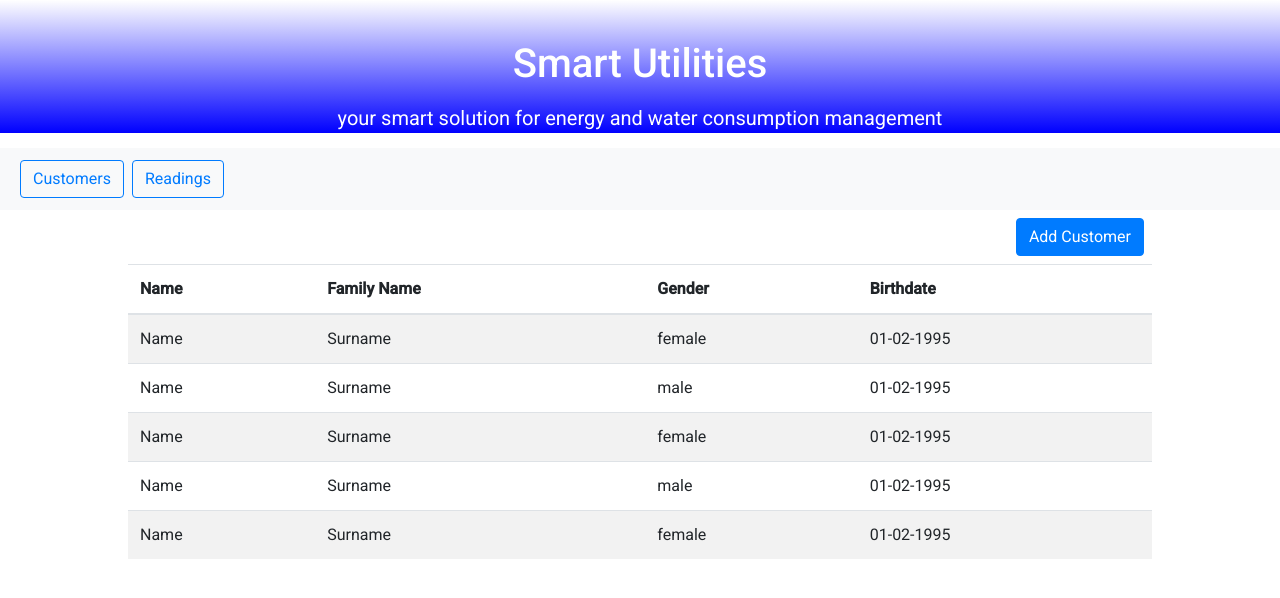
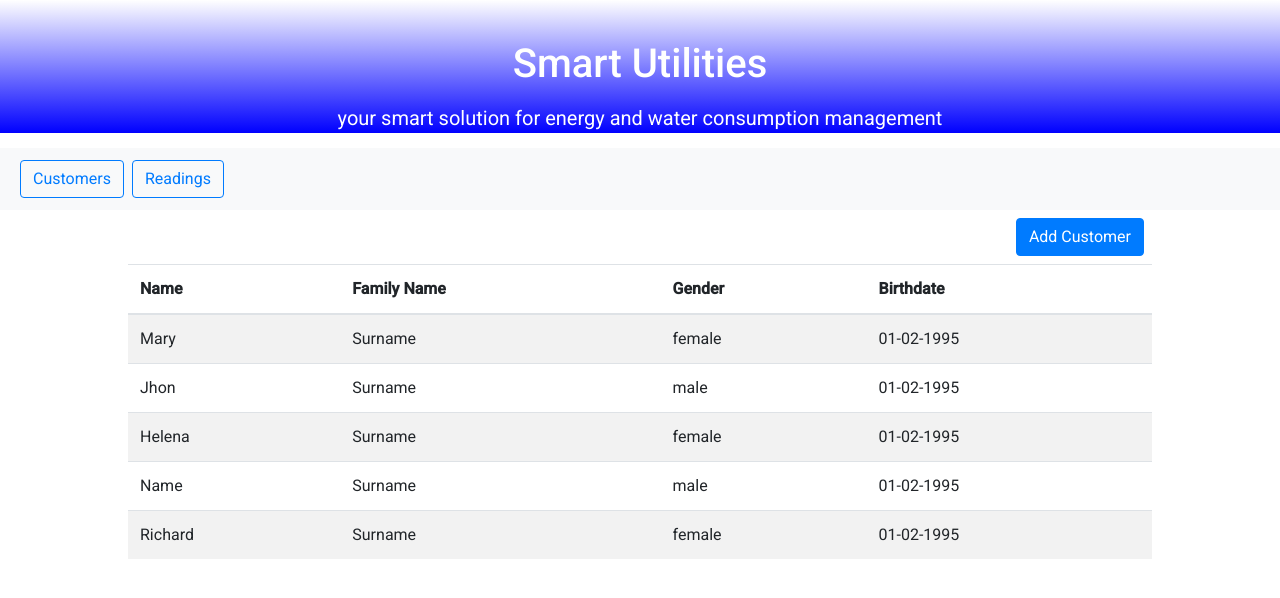
Before and after one commit to FrotaLucas/smart-utilities-management-system, an Angular app: page /customer in a window 1280 px wide. Shown: the top 598 px of the page. Built offline with nearby package versions, Linux system fonts and the light colour scheme.

Commit message:
new update on list

```diff
--- a/src/app/shared/list-customers.ts
+++ b/src/app/shared/list-customers.ts
@@ -4,21 +4,21 @@ import { Customer } from "../interfaces/customer";
 const listOfCustomers: Customer[] = [
     {
         id: 1,
-        name: 'Name',
+        name: 'Mary',
         familyName: 'Surname',
         gender: "female",
         birthDate: "01-02-1995"
     },
     {
         id: 2,
-        name: 'Name',
+        name: 'Jhon',
         familyName: 'Surname',
         gender: "male",
         birthDate: "01-02-1995"
     },
     {
         id: 3,
-        name: 'Name',
+        name: 'Helena',
         familyName: 'Surname',
         gender: "female",
         birthDate: "01-02-1995"
@@ -32,7 +32,7 @@ const listOfCustomers: Customer[] = [
     },
     {
         id: 5,
-        name: 'Name',
+        name: 'Richard',
         familyName: 'Surname',
         gender: "female",
         birthDate: "01-02-1995"
```
